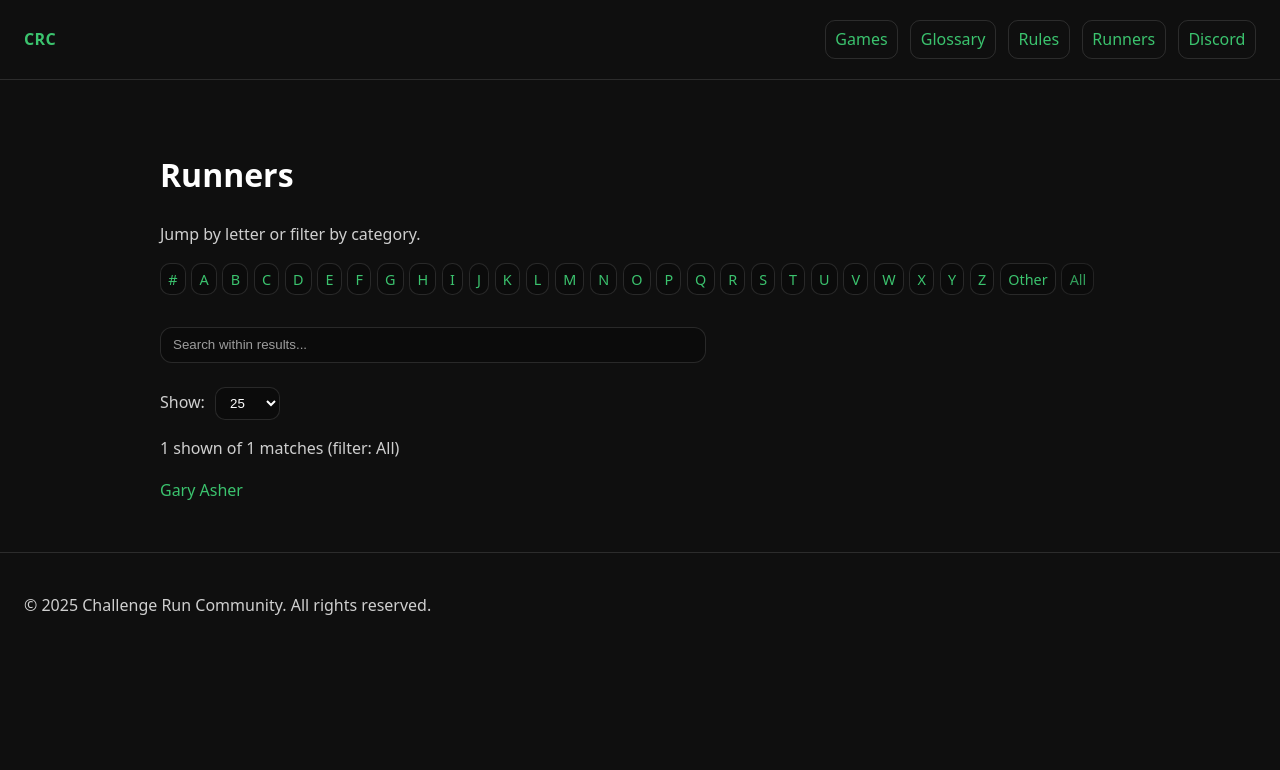
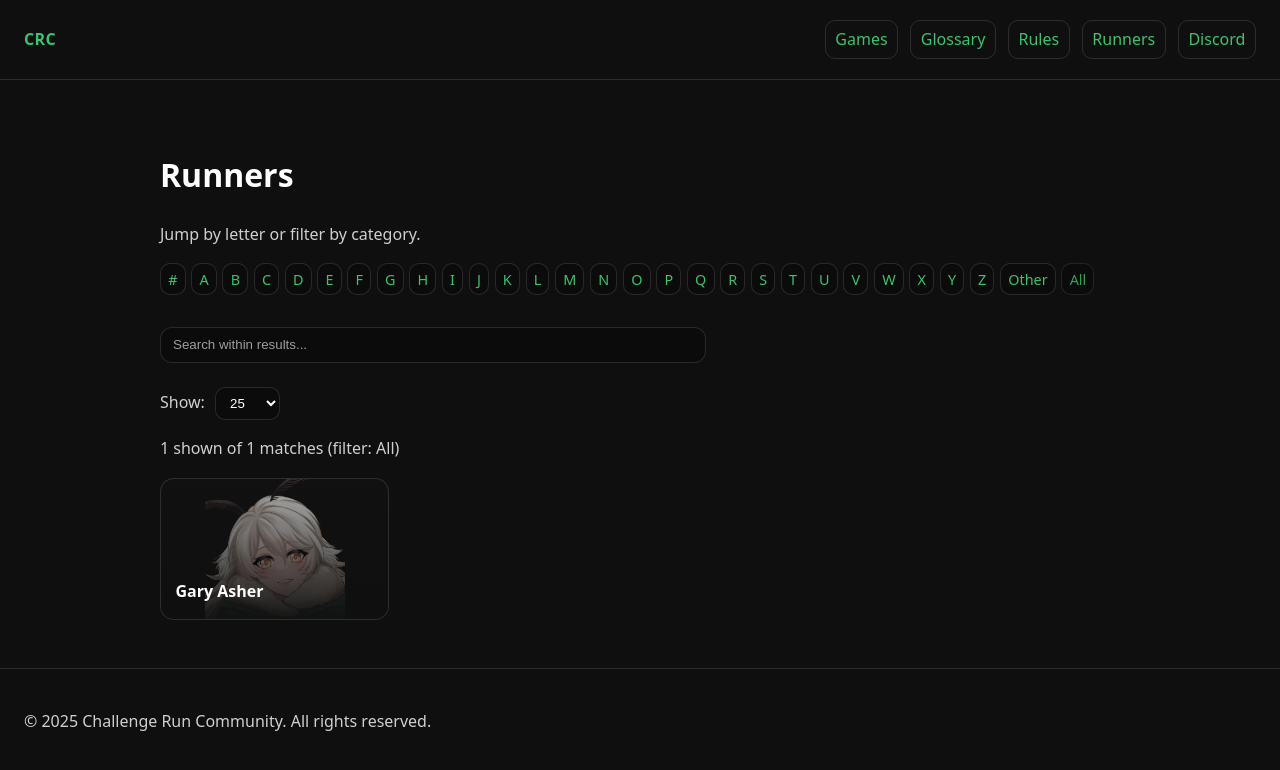
Before and after one commit to GaryAsher/challenge-run-site, a Jekyll site: the page built from runners/index.html, in a window 1280 px wide. Shown: the top 770 px of the page. Built offline with Jekyll 4.4.1, drawn with Linux system fonts in a browser that asks for light colours.

Commit message:
Update style.css

```diff
--- a/assets/style.css
+++ b/assets/style.css
@@ -235,6 +235,58 @@ a:hover { text-decoration: underline; }
 }
 
 /* ============================================================
+   Runners: Cards (for /runners/)
+   ============================================================ */
+.runner-card {
+  position: relative;
+  display: block;
+  min-height: 140px;
+  border: 1px solid var(--border);
+  border-radius: 14px;
+  overflow: hidden;
+  background: #111;
+}
+
+.runner-card__bg {
+  position: absolute;
+  inset: 0;
+  background-size: contain;      /* important for transparent PNG logos */
+  background-position: center;
+  background-repeat: no-repeat;
+  opacity: 0.85;                 /* adjust to taste */
+  filter: saturate(1.05);
+}
+
+.runner-card__overlay {
+  position: absolute;
+  inset: 0;
+  display: flex;
+  align-items: flex-end;
+  background: linear-gradient(
+    to top,
+    rgba(15, 15, 15, 0.95),
+    rgba(15, 15, 15, 0.55),
+    rgba(15, 15, 15, 0.20)
+  );
+}
+
+.runner-card__title {
+  padding: 0.9rem;
+  font-weight: 650;
+  color: #fff;
+  position: relative;
+  z-index: 2;
+}
+
+.runner-card:hover {
+  text-decoration: none;
+}
+
+.runner-card:hover .runner-card__bg {
+  opacity: 1;
+}
+
+/* ============================================================
    Runners: Tabs + Header Boxes
    ============================================================ */
 .runner-tabs {
```
